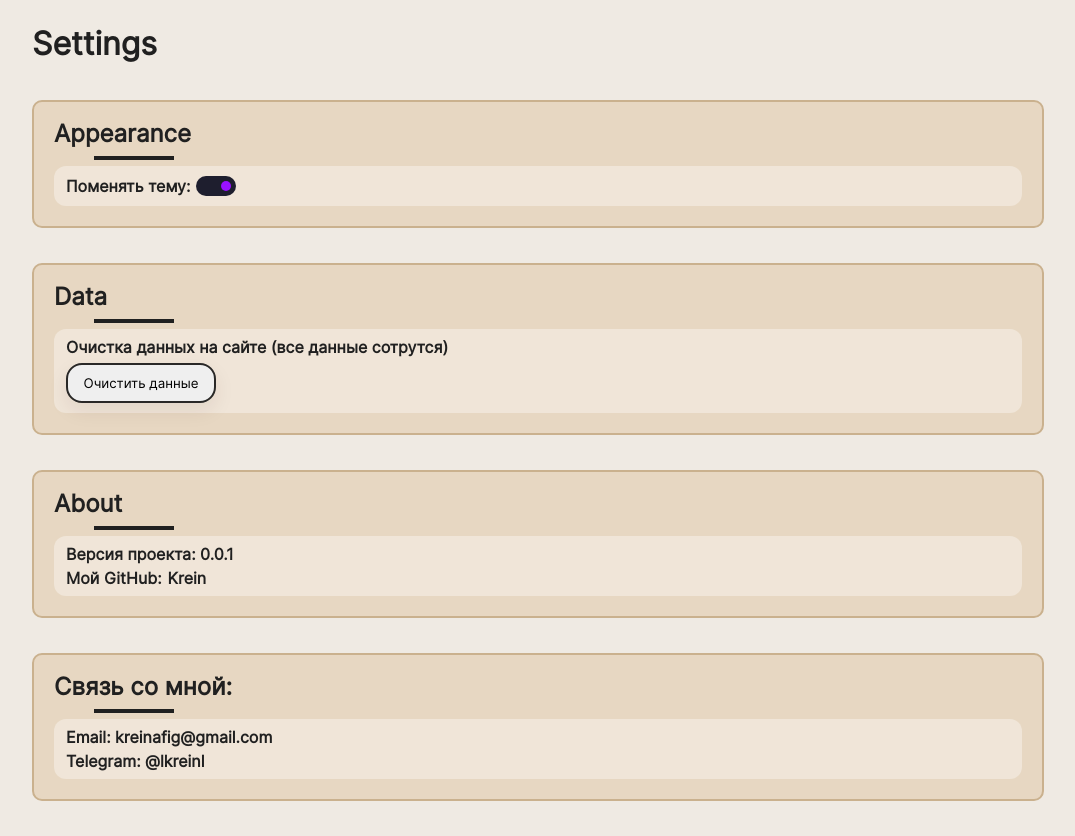
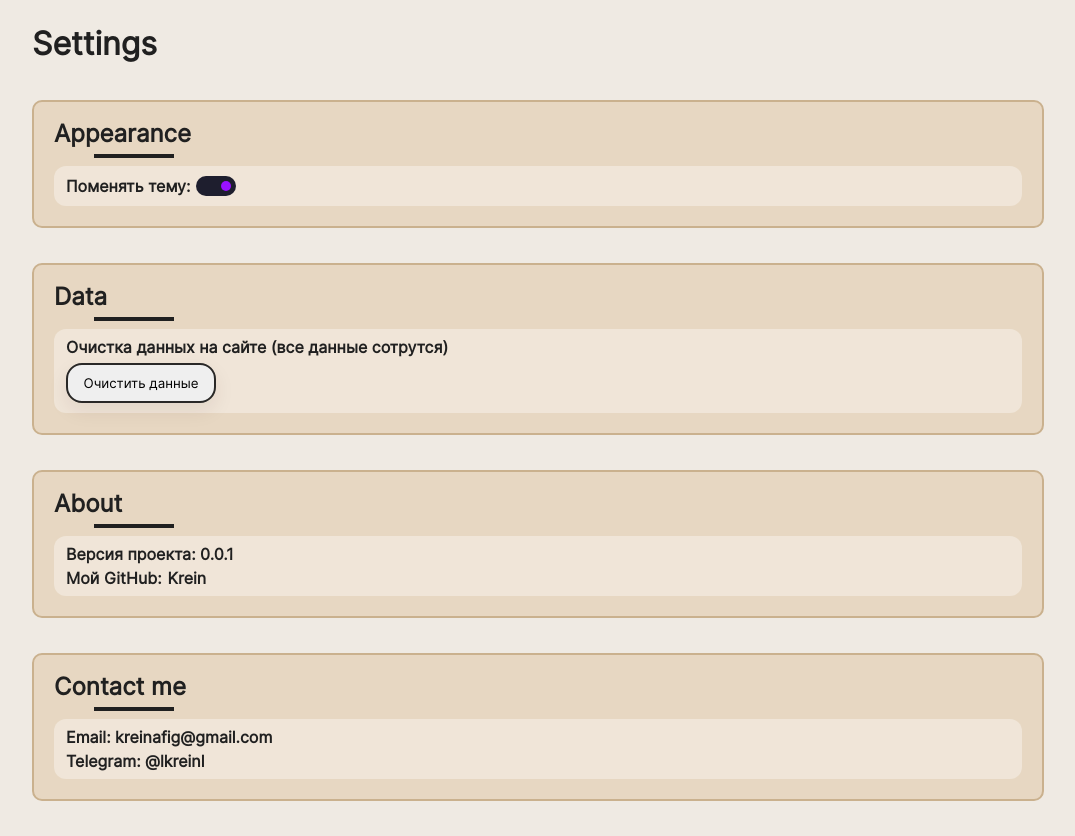
Before and after one commit to KreiNafig/FocusFlow, a React (Vite) app: page /settings in a window 1280 px wide. Shown: the whole page, without its empty margins (198-1273 px from the left). Built offline with nearby package versions, Linux system fonts and the light colour scheme.

Commit message:
rename site/add favicon

```diff
--- a/index.html
+++ b/index.html
@@ -3,7 +3,8 @@
   <head>
     <meta charset="UTF-8" />
     <meta name="viewport" content="width=device-width, initial-scale=1.0" />
-    <title>ts-pet-project</title>
+    <link rel="icon" href="./src/assets/icons/favicon/favicon.png" type="image/x-icon"/>
+    <title>FocusFlow</title>
   </head>
   <body>
     <div id="root"></div>
--- a/src/pages/Settings/Settings.tsx
+++ b/src/pages/Settings/Settings.tsx
@@ -31,7 +31,7 @@ export const Settings = () => {
             </div>
         </section>
         <section className="Contacts">
-            <header><h2>Связь со мной:</h2></header>
+            <header><h2>Contact me</h2></header>
             <div className="text-settings">
             <p>Email: kreinafig@gmail.com</p>
             <p>Telegram: @lkreinl</p>
--- a/src/pages/Settings/_settings.scss
+++ b/src/pages/Settings/_settings.scss
@@ -5,7 +5,7 @@
     padding: 20px;
 }
 
-@mixin section-title($width: 80px, $border-color: var(--text), $top-offset: -1.8vh, $left: 3.62%) {
+@mixin section-title($width: 80px, $border-color: var(--text), $top-offset: -1.5vh, $left: 3.62%) {
     font-weight: bold;
     margin-bottom: 20px;
     position: relative;
--- a/src/styles/style.css
+++ b/src/styles/style.css
@@ -1722,7 +1722,7 @@ article {
   width: 80px;
   height: 0;
   position: absolute;
-  bottom: -1.8vh;
+  bottom: -1.5vh;
   left: 3.62%;
 }
 .settings-container section .text-settings {
```
Also changed, not shown: src/assets/icons/avatar/krein.jpg (deleted), src/assets/icons/favicon/favicon.png (added).
